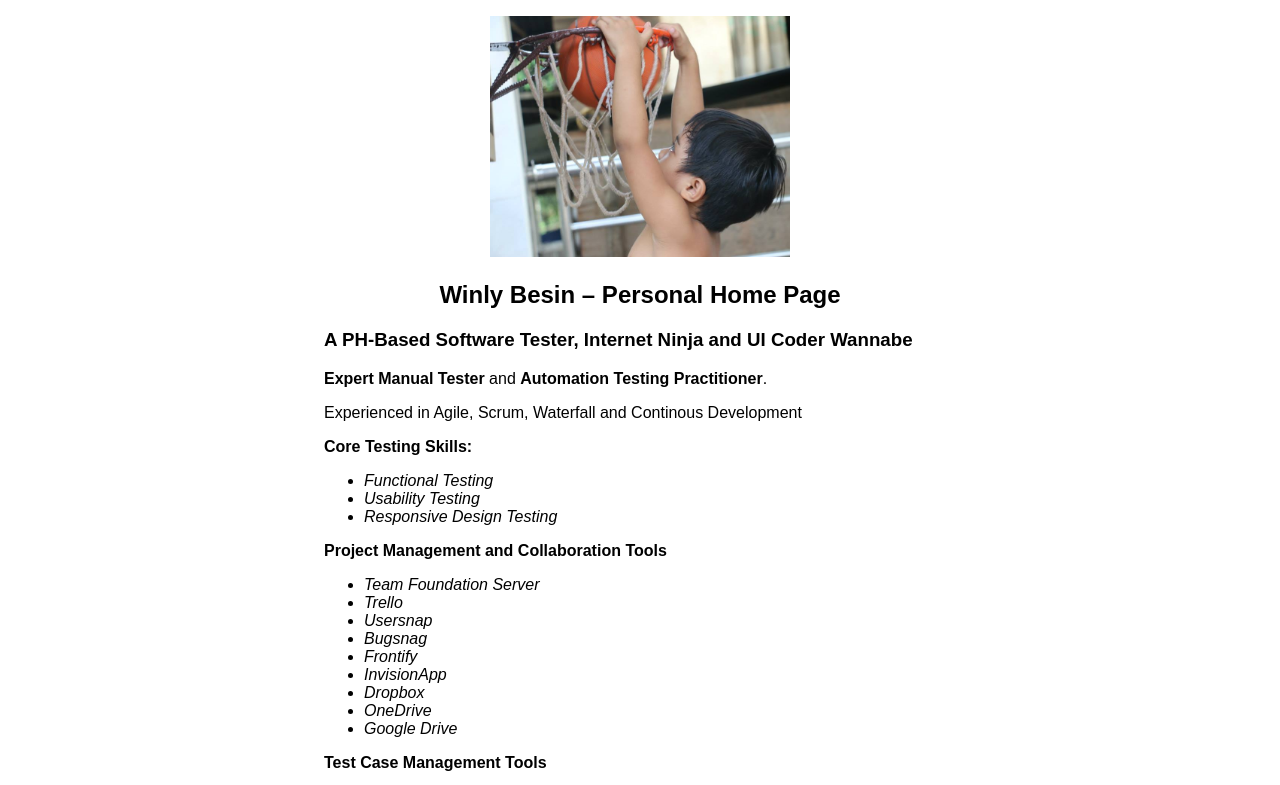
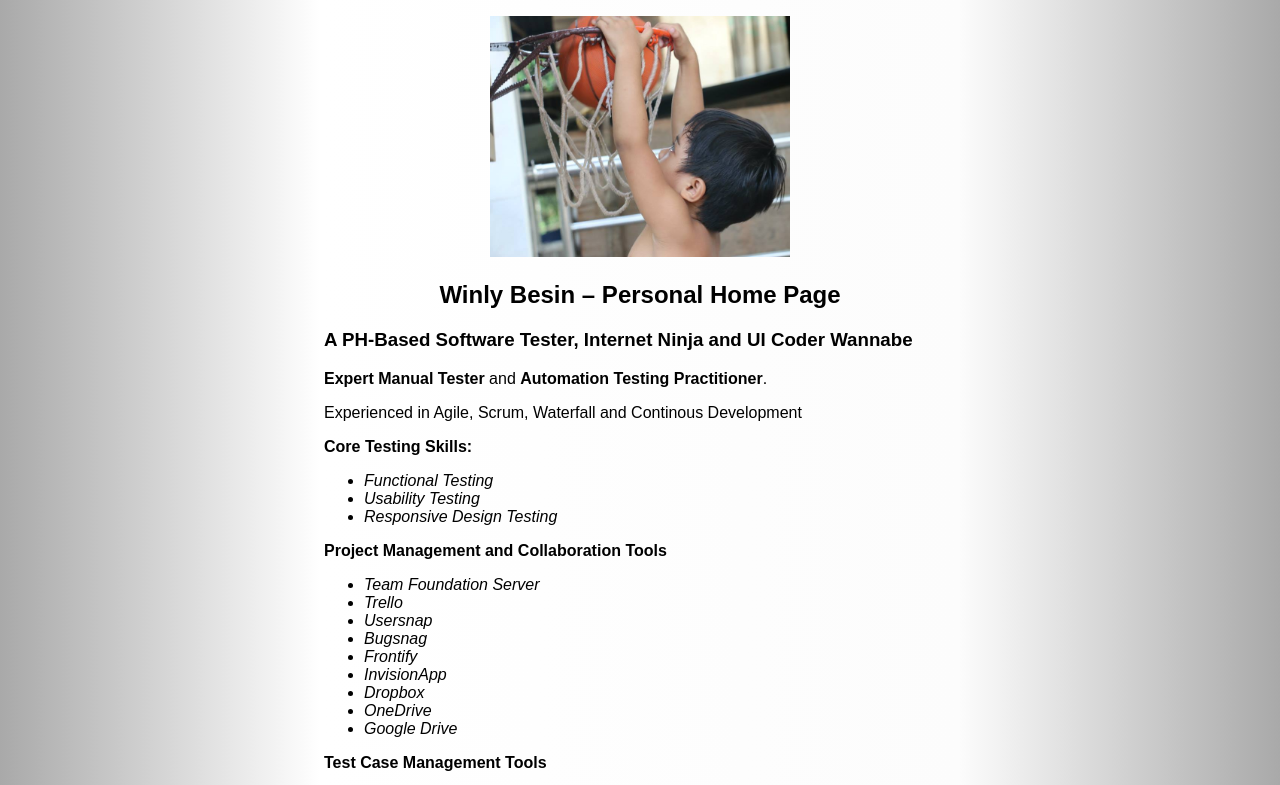
Before and after one commit to winlybesin/lywinhoo.github.io, a plain HTML site: page index.html in a window 1280 px wide. Shown: the top 785 px of the page. Drawn offline with Linux system fonts and the light colour scheme.

Commit message:
Added a gradient background
Added a gradient background on page

```diff
--- a/index.html
+++ b/index.html
@@ -6,6 +6,8 @@
 	<style type="text/css">
 		body {
 			font-family: Arial, Helvetica, sans-serif;
+			background: rgb(169,169,169);
+			background: linear-gradient(90deg, rgba(169,169,169,1) 0%, rgba(255,255,255,1) 25%, rgba(252,252,252,1) 75%, rgba(169,169,169,1) 100%);
 		}
 		.container{
 			width: 50%;
```
